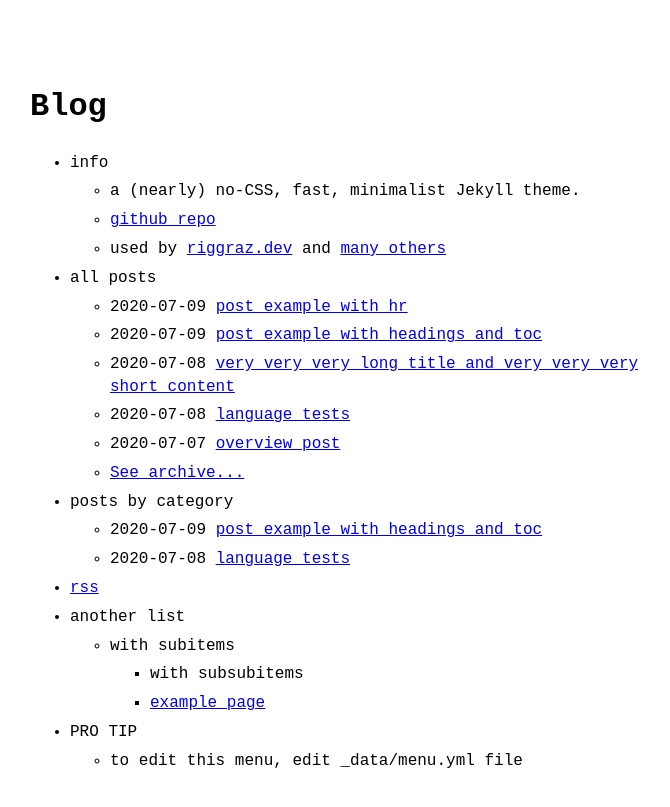
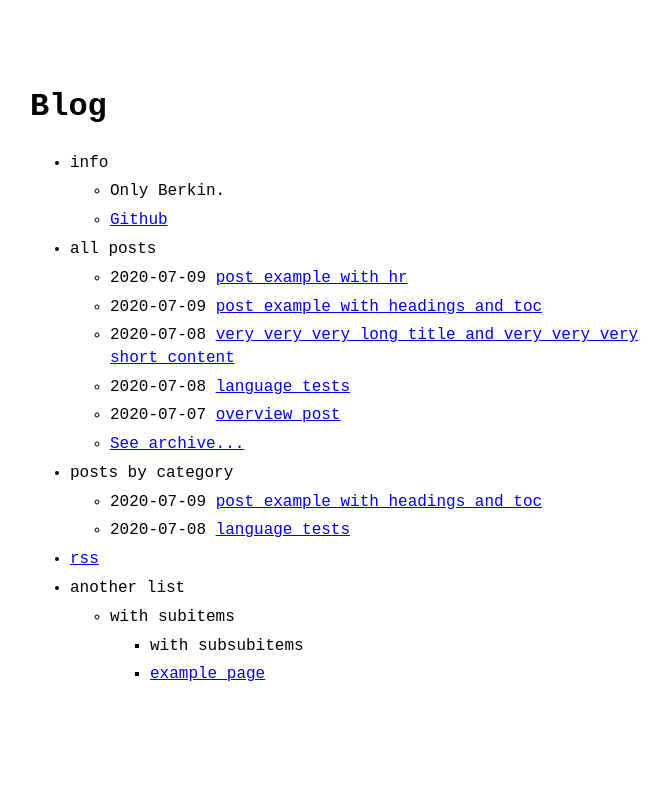
Before and after one commit to darkao/darkao.github.io, a Jekyll site: the page built from index.md, in a window 1280 px wide. Shown: the top 807 px of the page, without its empty margins (290-960 px from the left). Built offline with Jekyll 4.4.1, drawn with Linux system fonts in a browser that asks for light colours.

Commit message:
Update menu.yml

```diff
--- a/_data/menu.yml
+++ b/_data/menu.yml
@@ -4,10 +4,9 @@
 entries:
   - title: info
     entries:
-      - title: a (nearly) no-CSS, fast, minimalist Jekyll theme.
-      - title: github repo
-        url: https://github.com/riggraz/no-style-please
-      - title: "used by <a href='https://riggraz.dev'>riggraz.dev</a> and <a href='https://github.com/riggraz/no-style-please/network/dependents'>many others</a>"
+      - title: Only Berkin.
+      - title: Github
+        url: https://github.com/darkao
 
   - title: all posts
     post_list:
@@ -33,6 +32,6 @@ entries:
           - title: with subsubitems
           - title: example page
             url: about
-  - title: PRO TIP
-    entries:
-      - title: to edit this menu, edit _data/menu.yml file
+  #- title: PRO TIP
+  #  entries:
+  #    - title: to edit this menu, edit _data/menu.yml file
```
